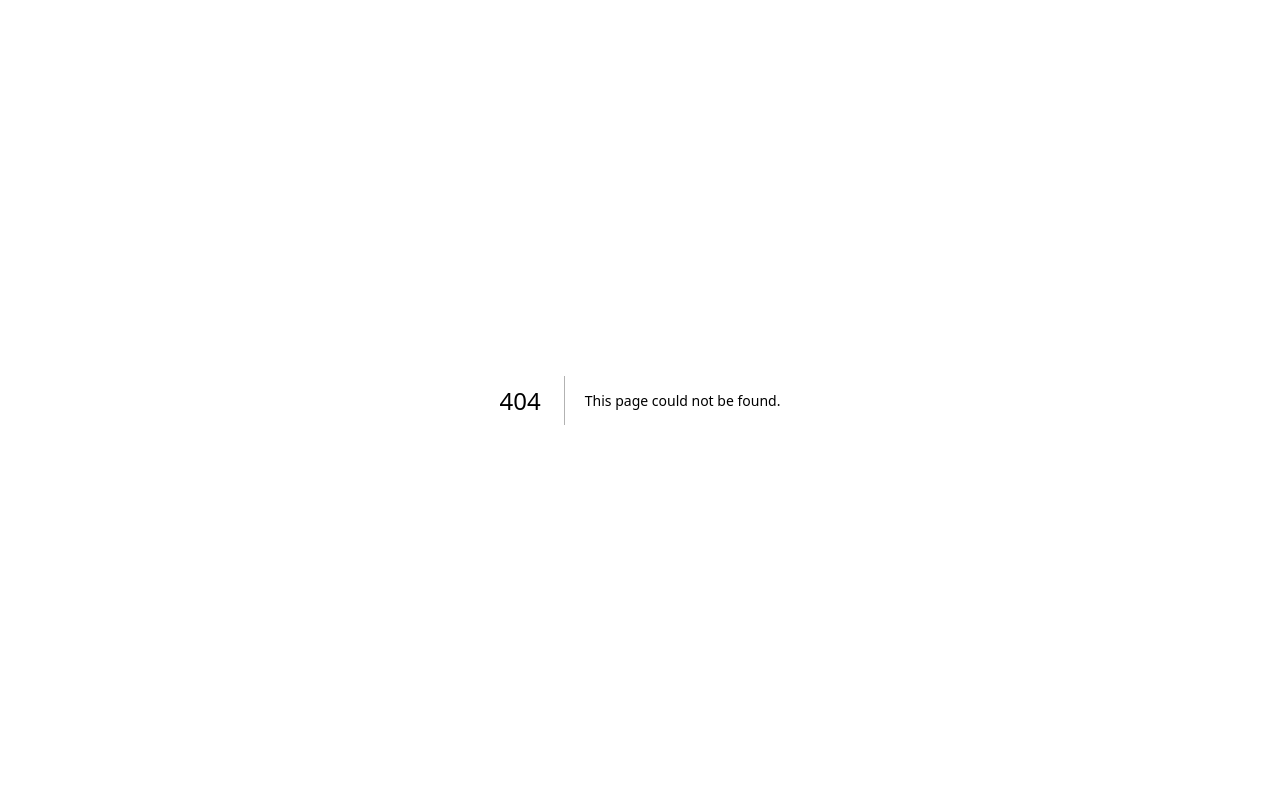
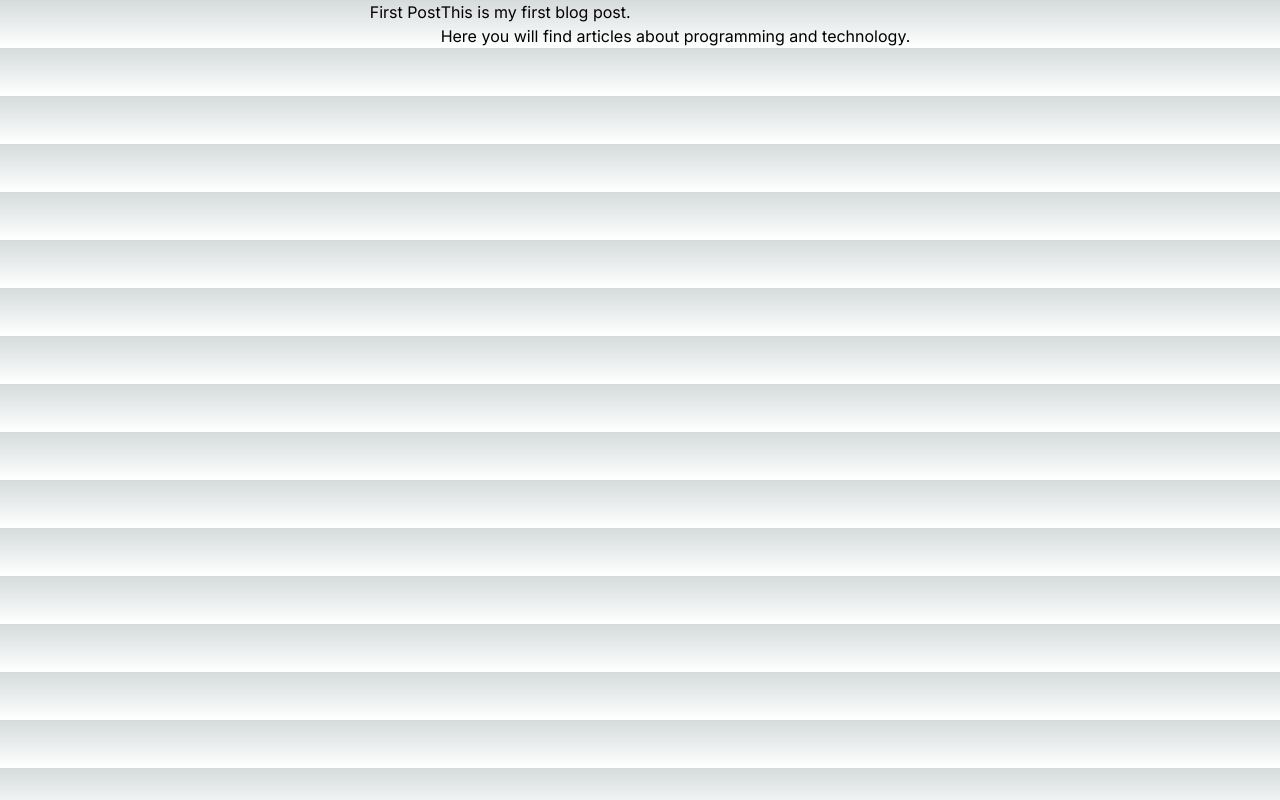
Before and after one commit to JackBerezhnov/jackwebdev-blog, a Next.js app: page /blog/first-post in a window 1280 px wide. Before the commit this address had no page. Built offline with nearby package versions, Linux system fonts and the light colour scheme.

Commit message:
Create a first post

```diff
--- /dev/null
+++ b/src/app/blog/first-post/page.tsx
@@ -0,0 +1,11 @@
+export default function FirstPost() {
+    return (
+        <header className="flex justify-center">
+        <h1>First Post</h1>
+        <div className="description">
+            <p>This is my first blog post.</p>
+            <p>Here you will find articles about programming and technology.</p>
+        </div>
+        </header>
+    );
+}
```
